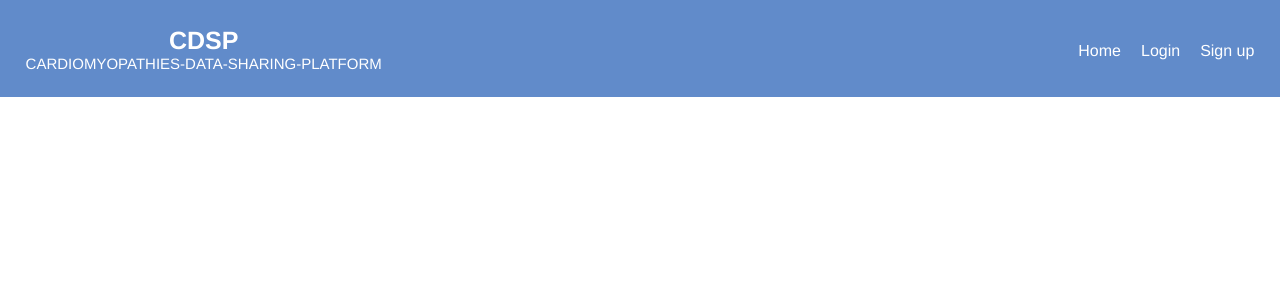
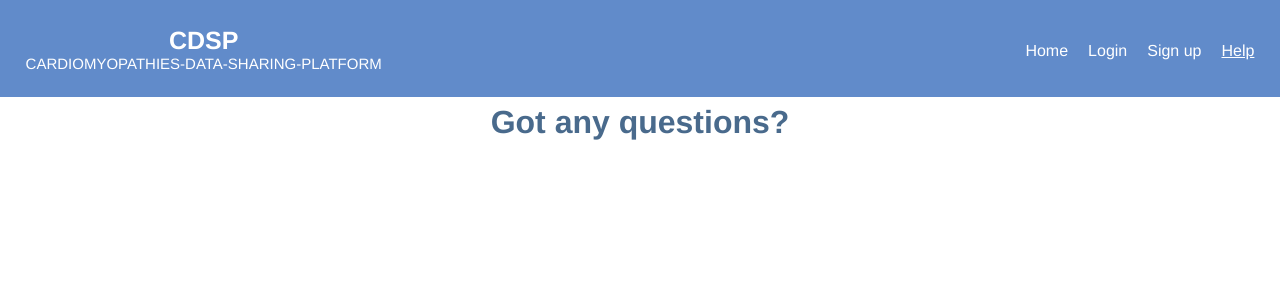
Before and after one commit to Group-10-Vue-Assignment/Cardiomyopathies-Data-Sharing-Platform, a Vue app: page /helper in a window 1280 px wide. Shown: the top 300 px of the page. Built offline with nearby package versions, Linux system fonts and the light colour scheme; no server answers; what vue3-apexcharts would draw is missing.

Commit message:
The making of the helper page

```diff
--- a/src/components/Info.vue
+++ b/src/components/Info.vue
@@ -5,9 +5,10 @@
     <label>clinicalSynopsis</label>:
     {{ entry.clinicalSynopsis.inheritance }}
     <label>Phenotype:</label>
-
     {{ entry.phenotypeMapList[0].phenotypeMap.phenotype }}
     <div>
+      <label>Gene:</label>
+      {{ entry.phenotypeMapList[0].phenotypeMap.geneSymbols }}
       <h1>Text</h1>
       {{ entry.textSectionList[0].textSection.textSectionContent }}
     </div>
--- a/src/components/NavBar.vue
+++ b/src/components/NavBar.vue
@@ -10,8 +10,10 @@
           <router-link class="nav-item" to="/">Home</router-link>
           <router-link class="nav-item" to="/login">Login</router-link>
           <router-link class="nav-item" to="/signup">Sign up</router-link>
+          <router-link class="nav-item" to="/helper">Help</router-link>
         </div>
         <div v-else class="user-items">
+          <router-link class="nav-item" to="/helper">Help</router-link>
           <router-link class="nav-item" to="/global-dashboard"
             >Global Dashboard</router-link
           >
--- a/src/router/index.js
+++ b/src/router/index.js
@@ -9,6 +9,8 @@ import ForgotPassword from "../views/ForgotPassword.vue";
 import VerifyEmail from "../views/VerifyEmail.vue";
 import SearchPage from "../views/SearchPage.vue";
 import GraphDetails from "@/views/GraphDetails";
+import Helper from "../views/Helper.vue";
+
 // route guard
 import { projectAuth } from "../firebase/config";
 
@@ -82,7 +84,13 @@ const routes = [
   {
     path: "/searchpage",
     name: "SearchPage",
-    component: SearchPage
+    component: SearchPage,
+    beforeEnter: requireAuth
+  },
+  {
+    path: "/helper",
+    name: "Helper",
+    component: Helper
   }
 ];
 
--- /dev/null
+++ b/src/views/Helper.vue
@@ -0,0 +1,9 @@
+<template>
+  <h1>Got any questions?</h1>
+</template>
+
+<script>
+export default {};
+</script>
+
+<style></style>
--- a/src/views/SearchPage.vue
+++ b/src/views/SearchPage.vue
@@ -106,8 +106,7 @@ export default {
       searchId.value += 1;
 
       const apiData = await fetch(
-        `https://api.omim.org/api/entry/search?search=${chosenCardiomyopathyType.value +
-          chosenMutatedGeneType.value}&include=all&exclude=referenceList&exclude=externalLinks&exclude=contributors&format=json&start=0&limit=10&apiKey=tNhHB-RqSsSFIdWm5DPUOA`
+        `https://api.omim.org/api/entry/search?search=${chosenCardiomyopathyType.value}%20${chosenMutatedGeneType.value}&include=all&exclude=referenceList&exclude=externalLinks&exclude=contributors&format=json&start=0&limit=10&apiKey=tNhHB-RqSsSFIdWm5DPUOA`
       );
 
       let data = await apiData.json();
```
